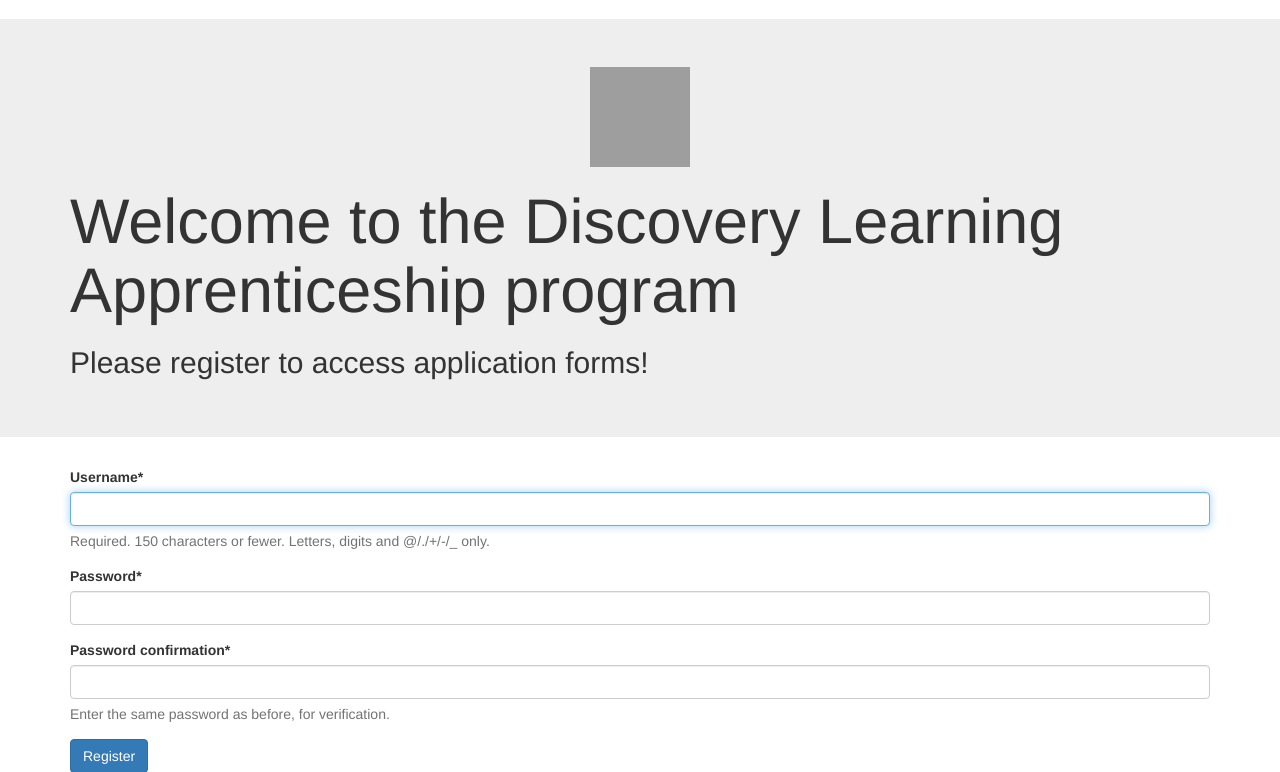
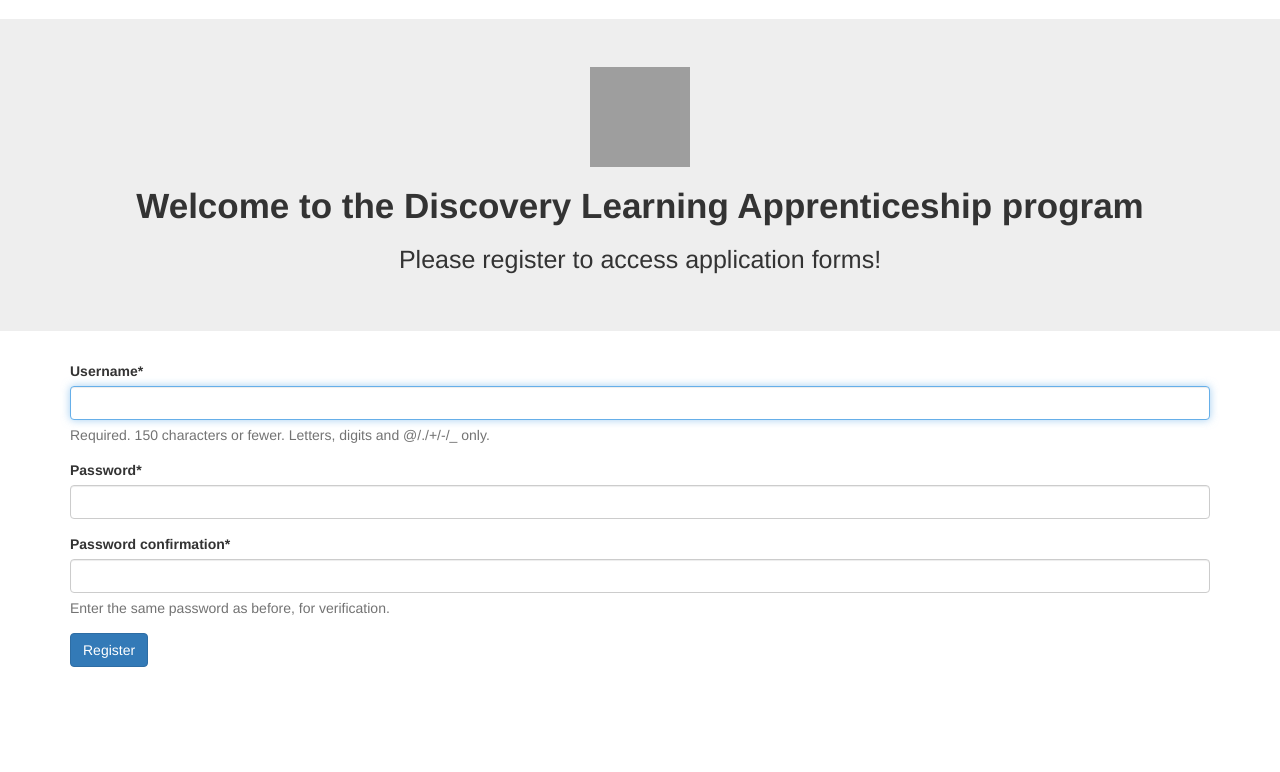
Before and after one commit to ckamat1/CSCI5828---Tachyon, a Django app: page /accounts/register/ in a window 1280 px wide. Shown: the part 51-823 px from the top of the page. After the commit the page ends 718 px from the top, so only its background shows below. Run offline with Django 3.2, Linux system fonts and the light colour scheme; some libraries are stand-ins or nearby versions; grey boxes are pictures that could not be loaded.

Commit message:
Login and sign up changes

```diff
--- a/mysite/templates/accounts/Login.html
+++ b/mysite/templates/accounts/Login.html
@@ -3,8 +3,8 @@
 
 {% block title %}Login | {{block.super}} {% endblock %}
 
-{% block headline %}<h1>Welcome to DLA Login page</h1>
-<h2>Log into your account with username and password which you used while registration!</h2>
+{% block headline %}<h1 class="hd1" style="font-size: 50px"><strong>Welcome to DLA Login page</strong></h1>
+<h2 class ="hd1" style="font-size: 23px" >Log into your account with the username and password which you used while registration.</h2>
 
 {% endblock %}
 
--- a/mysite/templates/accounts/SignUp.html
+++ b/mysite/templates/accounts/SignUp.html
@@ -3,8 +3,8 @@
 
 {% block title %}Register | {{block.super}} {% endblock %}
 
-{% block headline %}<h1>Welcome to the Discovery Learning Apprenticeship program</h1>
-<h2>Please register to access application forms!</h2>
+{% block headline %}<h1 class="hd1" style="font-size: 35px"><strong> Welcome to the Discovery Learning Apprenticeship program</strong></h1>
+<h2 class ="hd1" style="font-size: 25px">Please register to access application forms!</h2>
 
 {% endblock %}
 
```
